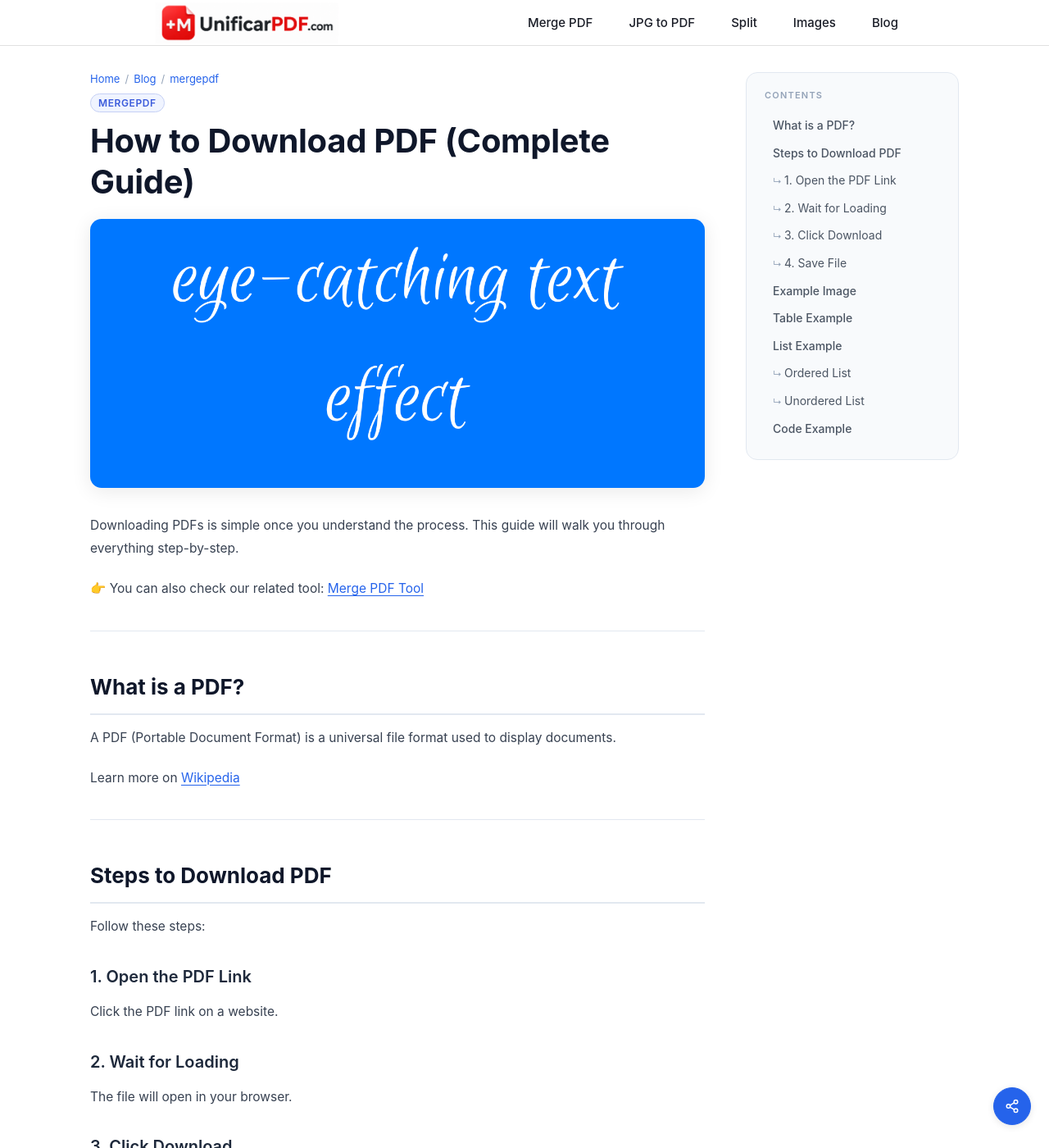
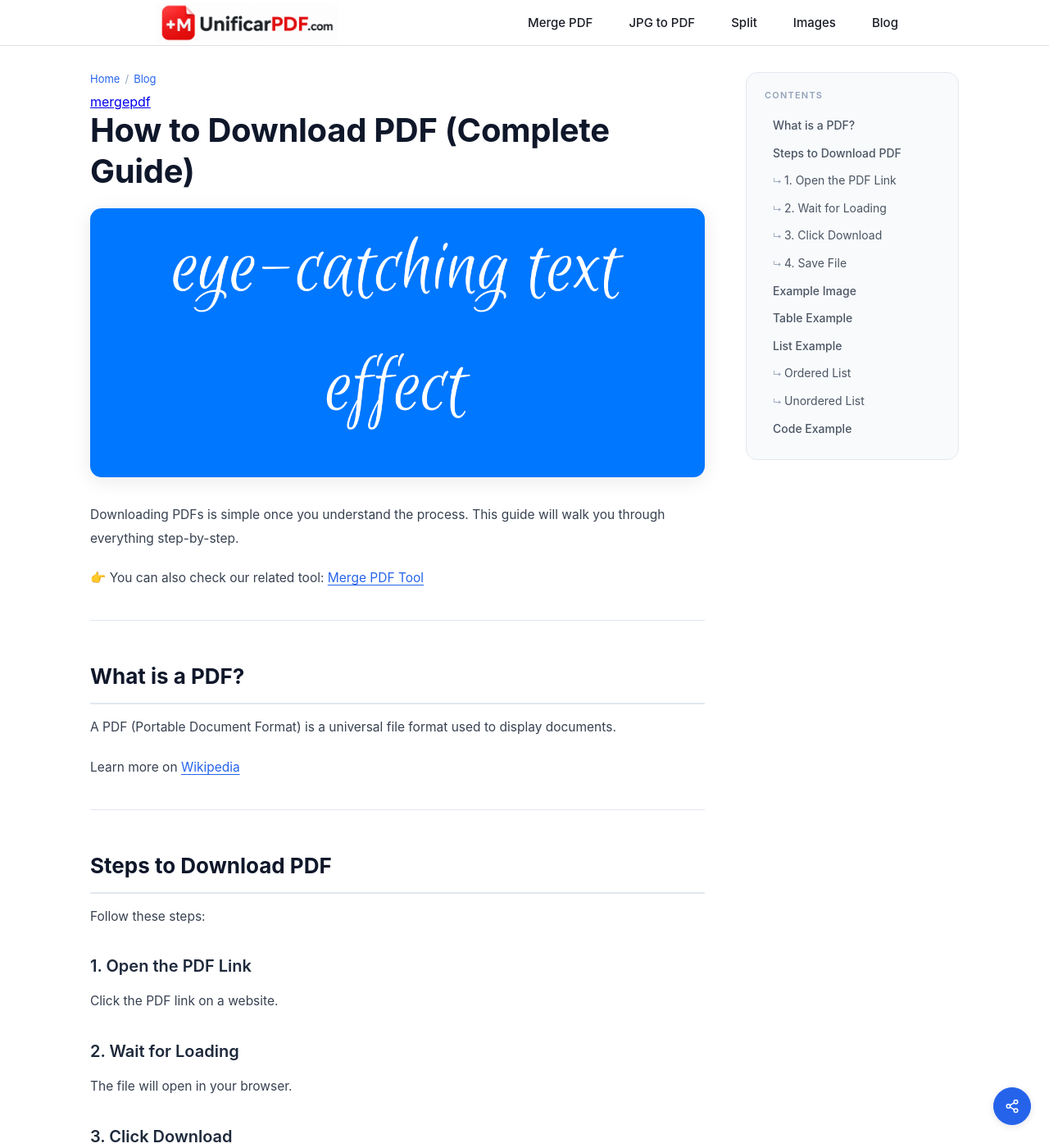
Before and after one commit to rforrupesh/pdf, a Jekyll site: the page built from _posts/2026-04-28-how-to-download-pdf.md, in a window 1280 px wide and 1400 px high. Shown: the whole window at 82% size. Built offline with Jekyll 4.4.1, drawn with Linux system fonts in a browser that asks for light colours; some of the changed text lies outside the part shown.

Commit message:
Update post.html

```diff
--- a/_layouts/post.html
+++ b/_layouts/post.html
@@ -12,20 +12,18 @@
     <div class="post-breadcrumb">
       <a href="{{ '/' | relative_url }}">Home</a> /
       <a href="{{ '/blog/' | relative_url }}">Blog</a>
-      {% if page.category %}
-        / <a href="{{ '/category/' | append: page.category | slugify | relative_url }}">{{ page.category }}</a>
-      {% elsif page.categories.first %}
-        / <a href="{{ '/category/' | append: page.categories.first | slugify | relative_url }}">{{ page.categories.first }}</a>
-      {% endif %}
     </div>
 
-    <!-- Category badge (header) -->
-    {% if page.category or page.categories.first %}
-      <div class="post-category-header">
-        {% assign cat = page.category | default: page.categories.first %}
-        <a class="category-badge" href="{{ '/category/' | append: cat | slugify | relative_url }}">
-          {{ cat }}
-        </a>
+    <!-- Category badges (top) -->
+    {% if page.categories and page.categories.size > 0 %}
+      <div class="post-categories-top">
+        {% for category in page.categories %}
+          <a href="{{ '/category/' | append: category | downcase | relative_url }}" class="post-category-badge">{{ category }}</a>
+        {% endfor %}
+      </div>
+    {% elsif page.category %}
+      <div class="post-categories-top">
+        <a href="{{ '/category/' | append: page.category | downcase | relative_url }}" class="post-category-badge">{{ page.category }}</a>
       </div>
     {% endif %}
 
@@ -39,42 +37,20 @@
       {{ content }}
     </article>
 
-    <!-- POST FOOTER META: categories + tags -->
-    <div class="post-footer-meta">
-
-      {% if page.category or page.categories.size > 0 %}
-        <div class="post-footer-row">
-          <span class="post-footer-label">
-            <svg xmlns="http://www.w3.org/2000/svg" width="15" height="15" viewBox="0 0 24 24" fill="none" stroke="currentColor" stroke-width="2" stroke-linecap="round" stroke-linejoin="round"><path d="M4 20h16a2 2 0 0 0 2-2V8a2 2 0 0 0-2-2h-7.93a2 2 0 0 1-1.66-.9l-.82-1.2A2 2 0 0 0 7.93 3H4a2 2 0 0 0-2 2v13c0 1.1.9 2 2 2z"/></svg>
-            {% if page.categories.size > 1 %}Categories{% else %}Category{% endif %}:
-          </span>
-          <span class="post-footer-items">
-            {% if page.categories.size > 0 %}
-              {% for cat in page.categories %}
-                <a class="category-badge category-badge--footer" href="{{ '/category/' | append: cat | slugify | relative_url }}">{{ cat }}</a>
-              {% endfor %}
-            {% elsif page.category %}
-              <a class="category-badge category-badge--footer" href="{{ '/category/' | append: page.category | slugify | relative_url }}">{{ page.category }}</a>
-            {% endif %}
-          </span>
-        </div>
-      {% endif %}
-
-      {% if page.tags.size > 0 %}
-        <div class="post-footer-row">
-          <span class="post-footer-label">
-            <svg xmlns="http://www.w3.org/2000/svg" width="15" height="15" viewBox="0 0 24 24" fill="none" stroke="currentColor" stroke-width="2" stroke-linecap="round" stroke-linejoin="round"><path d="M20.59 13.41l-7.17 7.17a2 2 0 0 1-2.83 0L2 12V2h10l8.59 8.59a2 2 0 0 1 0 2.82z"/><line x1="7" y1="7" x2="7.01" y2="7"/></svg>
-            Tags:
-          </span>
-          <span class="post-footer-items">
-            {% for tag in page.tags %}
-              <a class="tag-badge" href="{{ '/tag/' | append: tag | slugify | relative_url }}">#{{ tag }}</a>
-            {% endfor %}
-          </span>
-        </div>
-      {% endif %}
-
-    </div>
+    <!-- Category badges (bottom) -->
+    {% if page.categories and page.categories.size > 0 %}
+      <div class="post-footer-meta">
+        <span class="post-footer-label">Filed under:</span>
+        {% for category in page.categories %}
+          <a href="{{ '/category/' | append: category | downcase | relative_url }}" class="post-category-badge">{{ category }}</a>
+        {% endfor %}
+      </div>
+    {% elsif page.category %}
+      <div class="post-footer-meta">
+        <span class="post-footer-label">Filed under:</span>
+        <a href="{{ '/category/' | append: page.category | downcase | relative_url }}" class="post-category-badge">{{ page.category }}</a>
+      </div>
+    {% endif %}
 
     <!-- RELATED POSTS -->
     <div class="related">
@@ -156,90 +132,6 @@
 
 {% include footer.html %}
 
-<style>
-/* ── Category badge (header, above title) ── */
-.post-category-header {
-  margin-bottom: 0.6rem;
-}
-
-.category-badge {
-  display: inline-block;
-  padding: 0.25em 0.75em;
-  border-radius: 999px;
-  font-size: 0.75rem;
-  font-weight: 600;
-  letter-spacing: 0.05em;
-  text-transform: uppercase;
-  background: #f0f4ff;
-  color: #3b5bdb;
-  border: 1px solid #c5d0f5;
-  text-decoration: none;
-  transition: background 0.18s, color 0.18s;
-}
-.category-badge:hover {
-  background: #3b5bdb;
-  color: #fff;
-}
-
-/* ── Post footer meta block ── */
-.post-footer-meta {
-  margin-top: 2.5rem;
-  padding: 1.25rem 1.5rem;
-  border-top: 2px solid #f0f0f0;
-  border-bottom: 2px solid #f0f0f0;
-  display: flex;
-  flex-direction: column;
-  gap: 0.75rem;
-}
-
-.post-footer-row {
-  display: flex;
-  align-items: center;
-  flex-wrap: wrap;
-  gap: 0.5rem;
-}
-
-.post-footer-label {
-  display: inline-flex;
-  align-items: center;
-  gap: 0.35em;
-  font-size: 0.82rem;
-  font-weight: 600;
-  color: #888;
-  white-space: nowrap;
-}
-
-.post-footer-items {
-  display: flex;
-  flex-wrap: wrap;
-  gap: 0.4rem;
-}
-
-/* Footer category badge — slightly different style */
-.category-badge--footer {
-  font-size: 0.72rem;
-  padding: 0.2em 0.65em;
-}
-
-/* Tag badges */
-.tag-badge {
-  display: inline-block;
-  padding: 0.2em 0.65em;
-  border-radius: 999px;
-  font-size: 0.72rem;
-  font-weight: 500;
-  background: #f5f5f5;
-  color: #555;
-  border: 1px solid #e0e0e0;
-  text-decoration: none;
-  transition: background 0.18s, color 0.18s;
-}
-.tag-badge:hover {
-  background: #555;
-  color: #fff;
-}
-</style>
-
 <script>
 (function () {
   var content = document.getElementById("postContent");
```
